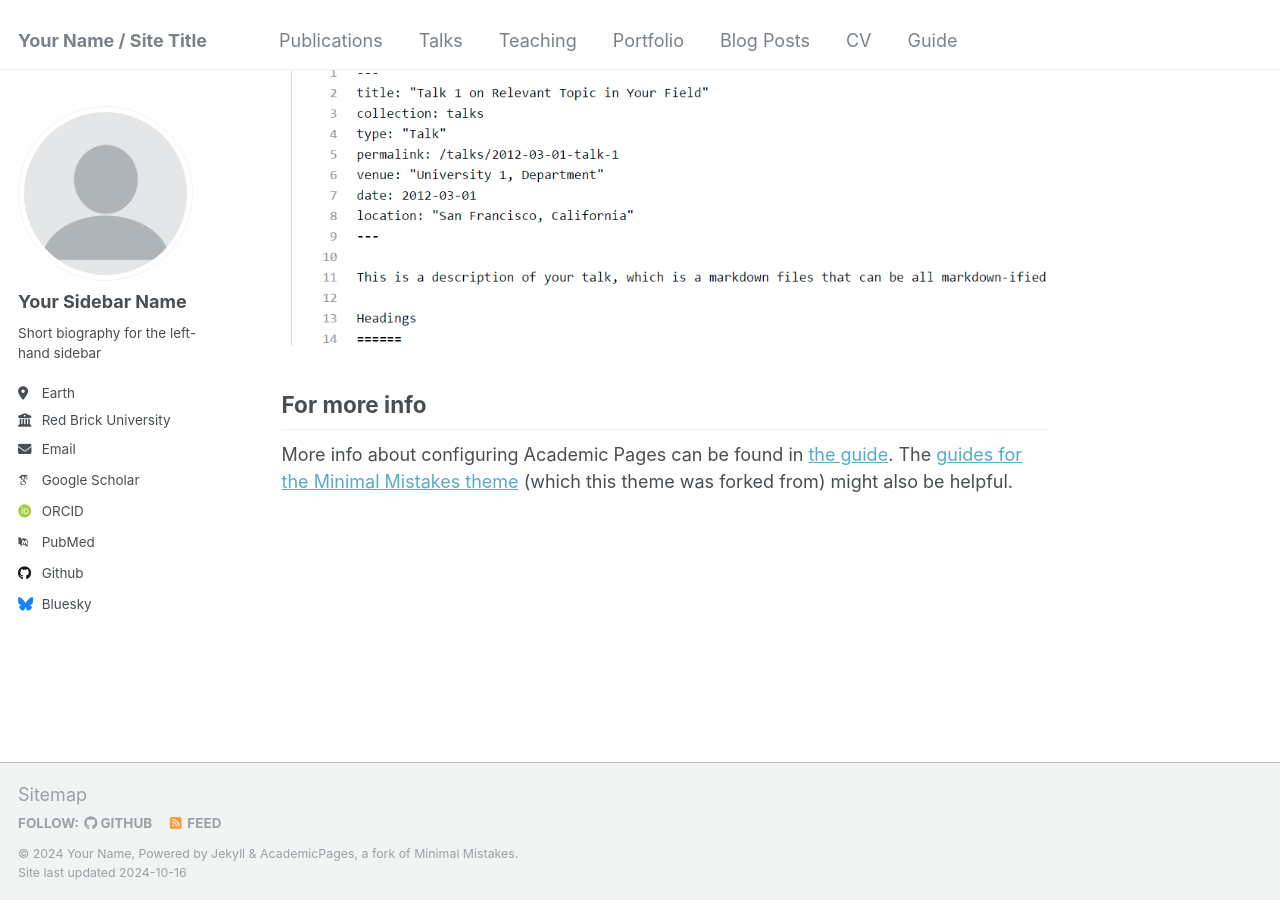
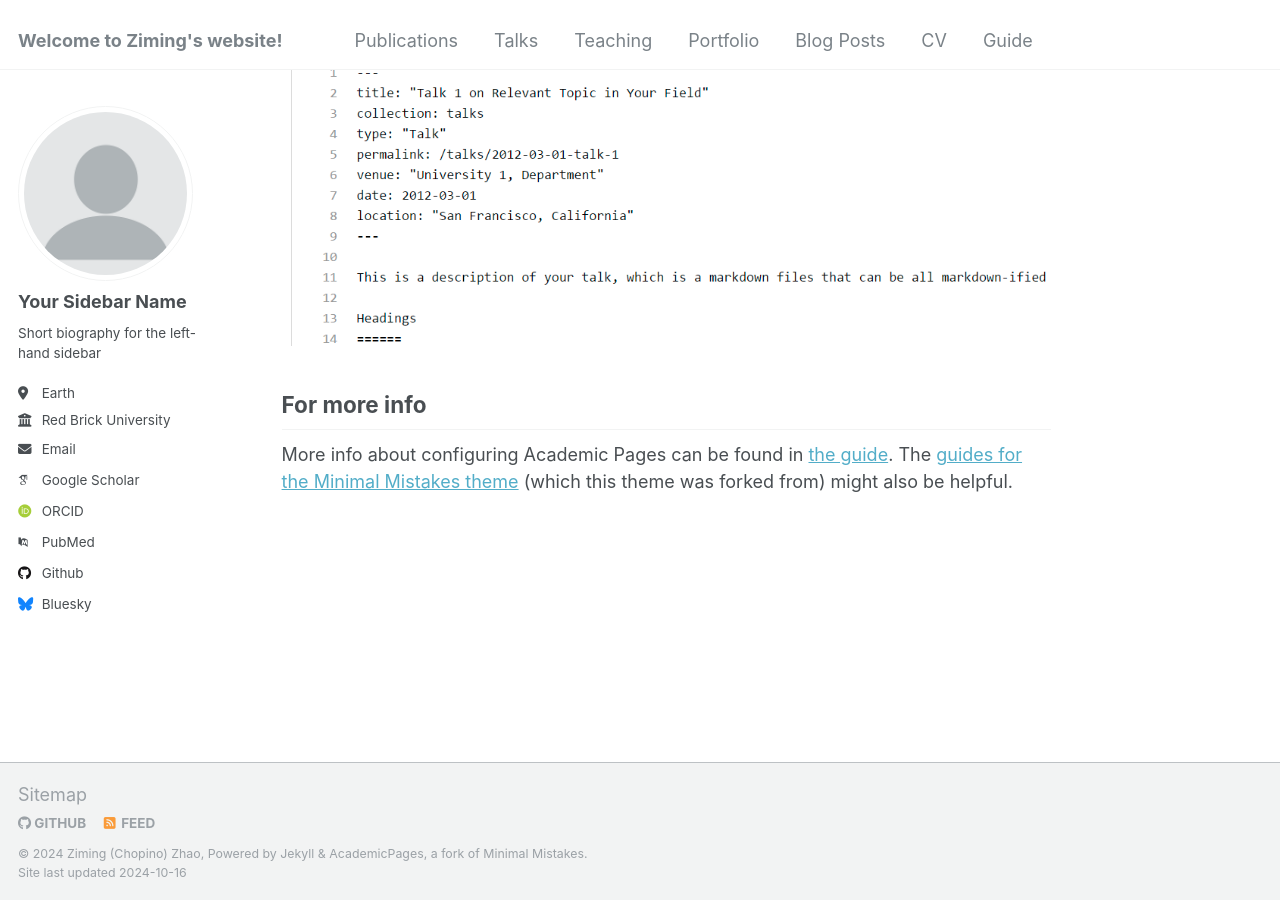
Before and after one commit to tamatokingking/tamatokingking.github.io, a Jekyll site: the page built from _pages/about.md, in a window 1280 px wide and 900 px high, scrolled down 2643 px. Built offline with Jekyll 4.4.1, drawn with Linux system fonts in a browser that asks for light colours; some web fonts are replaced.

Commit message:
Update _config.yml_10.16!

```diff
--- a/_config.yml
+++ b/_config.yml
@@ -7,11 +7,11 @@
 # server process.
 
 # Basic Site Settings
-locale                   : "en-US"
-title                    : "Your Name / Site Title"
+locale                   : "China"
+title                    : "Welcome to Ziming's website!"
 title_separator          : "-"
-name                     : &name "Your Name"
-description              : &description "personal description"
+name                     : &name "Ziming (Chopino) Zhao"
+description              : &description "I love music"
 url                      : https://academicpages.github.io # the base hostname & protocol for your site e.g. "https://mmistakes.github.io"
 baseurl                  : "" # the subpath of your site, e.g. "/blog"
 repository               : "academicpages/academicpages.github.io"
```
